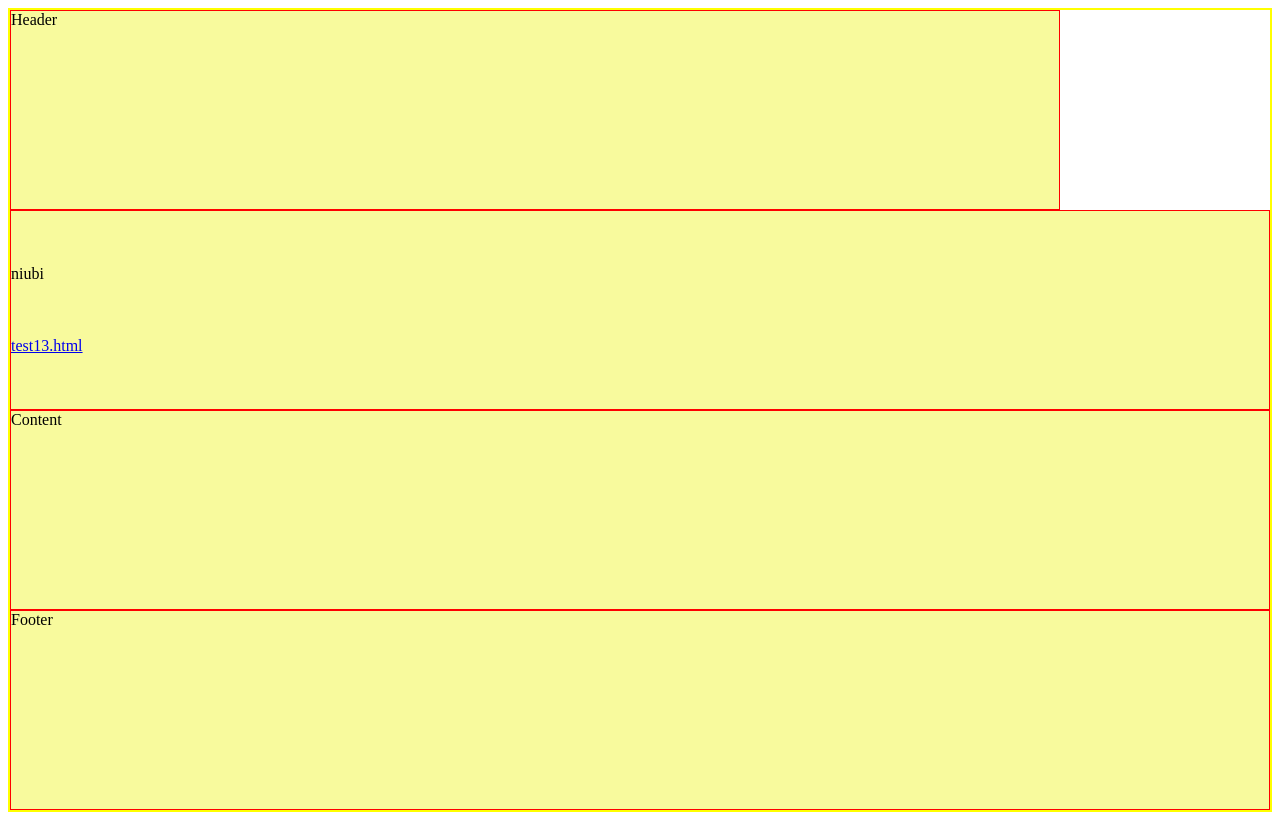
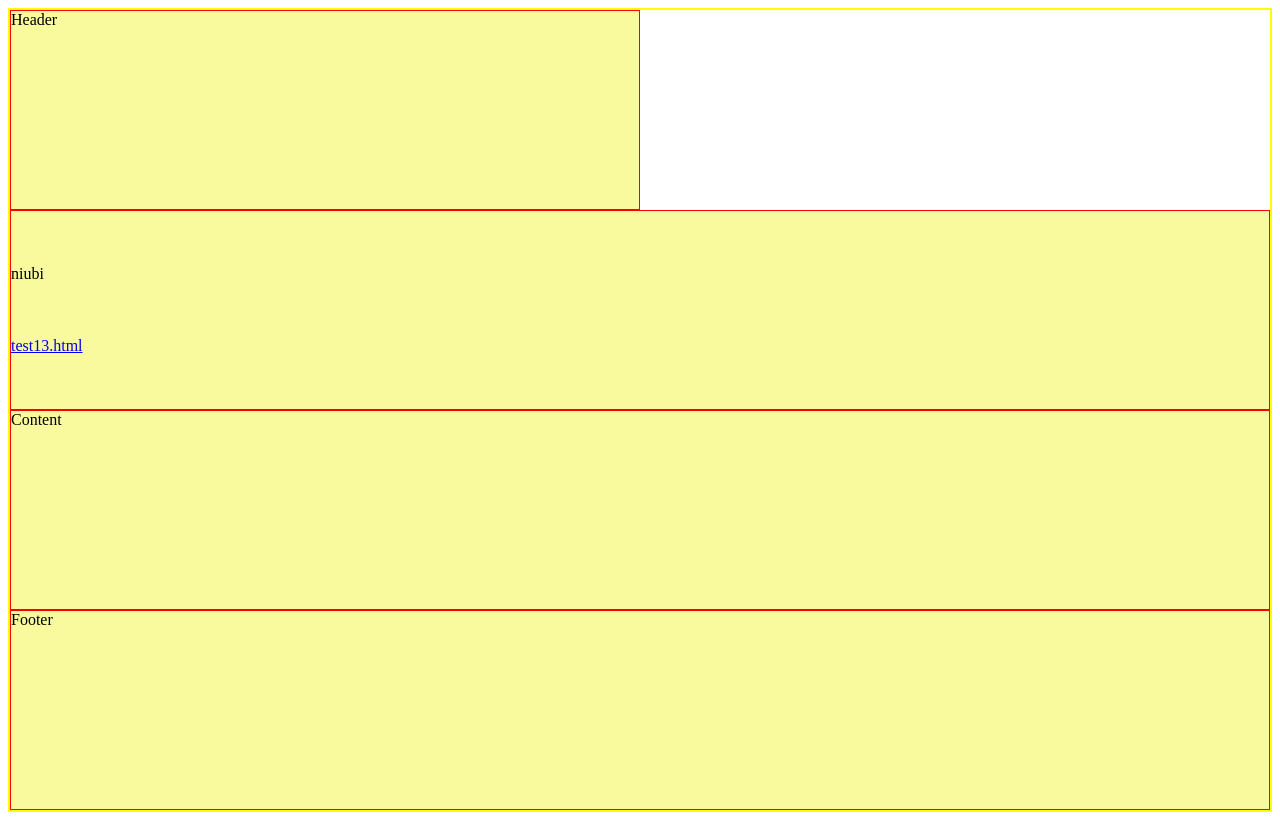
Before and after one commit to miniyk2012/front_end_advance, a plain HTML site: page week1/grid/blog-post.html in a window 1280 px wide. Drawn offline with Linux system fonts and the light colour scheme.

Commit message:
[feature] media query, 未被覆盖的属性有继承关系哟.

```diff
--- a/week1/grid/css/blog-post.css
+++ b/week1/grid/css/blog-post.css
@@ -2,7 +2,7 @@
   /* Step 1: Set display to grid */
   display: grid;
   /* Step 2: setup rows amd columns */
-  grid-template-columns: 5fr 1fr;
+  grid-template-columns: 1fr 1fr;
   grid-auto-rows: 200px;
   /* Step : setup named grid areas */
 
@@ -17,7 +17,14 @@
 
 .header {
   /* Set elements grid-area here */
-  grid-row: 1;
+  grid-column: 1 / span 2;
+}
+
+@media(min-width:900px) {
+  .header {
+    /* Set elements grid-area here */
+    grid-column: 1;
+  }
 }
 
 .footer {
--- /dev/null
+++ b/week1/grid/test14.css
@@ -0,0 +1,56 @@
+.container {
+    display: grid;
+    grid-template-rows: 250px 300px 300px 300px;
+    grid-template-areas:
+    "hd"
+    "sd"
+    "main"
+    "ft";
+    border: 2px solid yellow;
+}
+
+
+@media(min-width:600px) and (max-width:900px) {
+    .container {
+        grid-template-areas:
+            "hd hd hd hd hd hd hd hd"
+            "sd sd main main main main main main"
+            "ft ft ft ft ft ft ft ft";
+    }
+}
+
+@media(min-width:901px) {
+    .container {
+        grid-template-areas:
+            "hd hd hd hd hd hd hd hd"
+            "sd sd sd sd main main main main"
+            "ft ft ft ft ft ft ft ft";
+    }
+}
+
+.box {
+    /* width: 250px;
+    height: 150px; */
+    border: 1px solid red;
+    background: #F8FA9D;
+}
+
+.header {
+    /* row start/column start/ row end/ column end */
+    grid-area: hd;
+}
+
+.footer {
+    grid-area: ft;
+}
+
+.sidebar {
+    grid-area: sd;
+}
+
+.content {
+    grid-area: main;
+    background-image: url("./photo.jpg");
+    background-size: contain;
+    background-repeat: no-repeat;
+}
```
Also changed, not shown: week1/grid/test14.html (added, +23 -0 lines), week1/README.txt.
